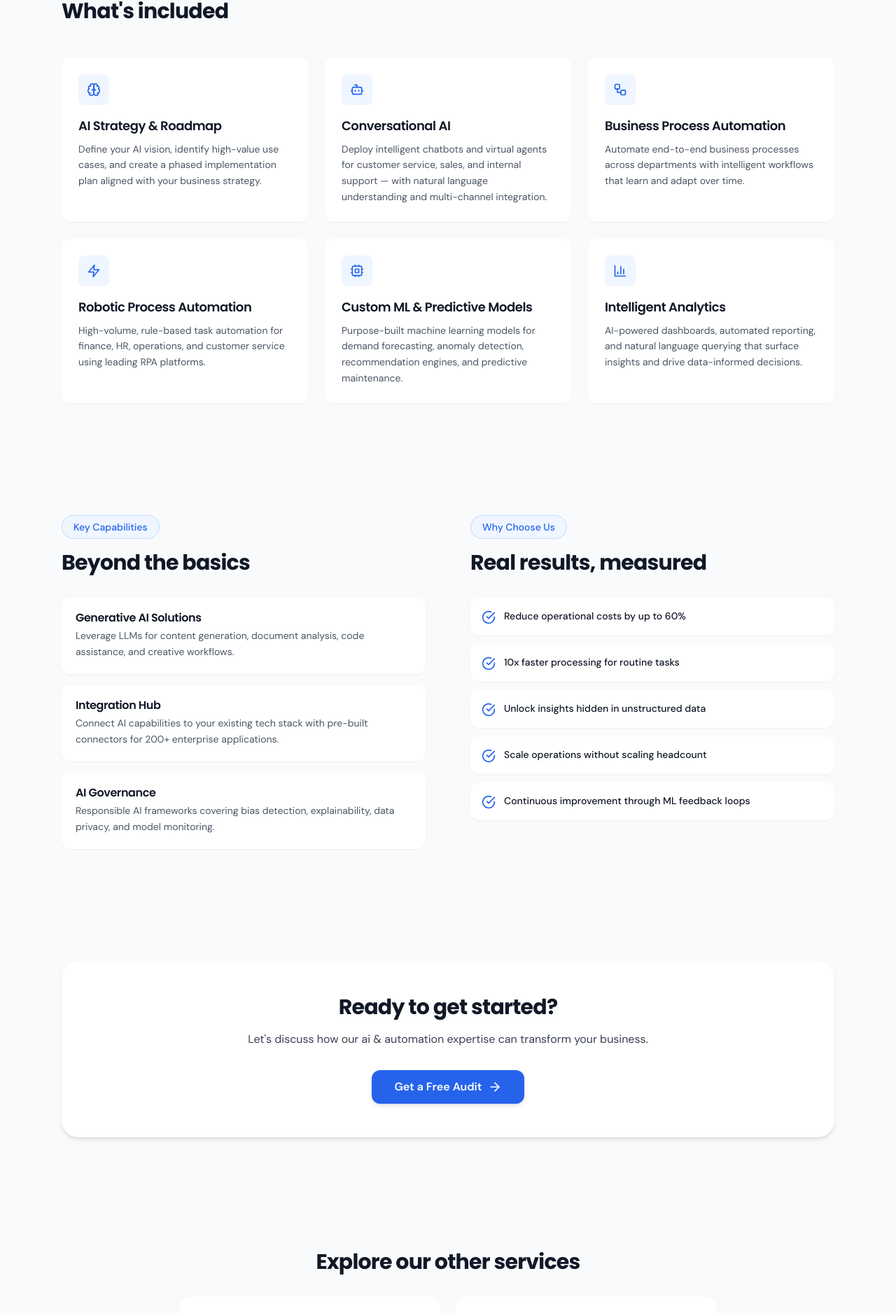
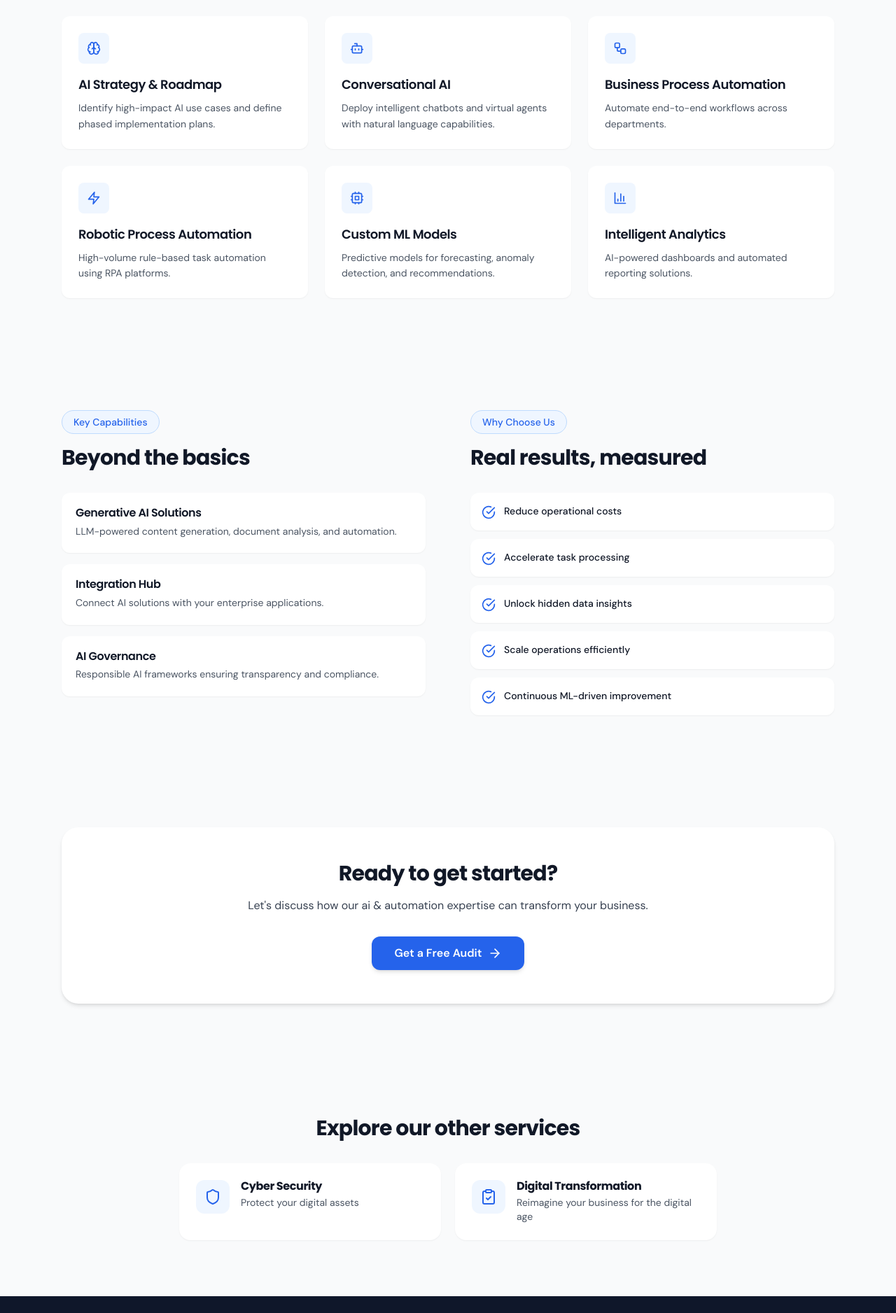
Before and after one commit to anonyto/evoflow, a React (Vite) app: page /services/ai-automation in a window 1280 px wide. Shown: the part 692-2568 px from the top of the page at 70% size. Built offline with nearby package versions, Linux system fonts and the light colour scheme; a web font is replaced by a local one.

Commit message:
remove audit and add dg transf

```diff
--- a/src/App.tsx
+++ b/src/App.tsx
@@ -5,6 +5,12 @@ import Layout from "./Layout/Layout";
 import Home from "./pages/Home";
 import NotFound from "./pages/NotFound";
 import ServiceDetail from "./pages/ServiceDetail";
+import { useLocation } from "react-router-dom";
+
+function ServiceDetailWrapper() {
+  const location = useLocation();
+  return <ServiceDetail key={location.pathname} />;
+}
 
 export default function App() {
   return (
@@ -14,7 +20,11 @@ export default function App() {
           <Routes>
             <Route path="/" element={<Layout />}>
               <Route index element={<Home />} />
-              <Route path="services/:slug" element={<ServiceDetail />} />
+              <Route
+  path="services/:slug"
+  element={<ServiceDetailWrapper />}
+/>
+
               <Route path="*" element={<NotFound />} />
             </Route>
           </Routes>
--- a/src/data/services.ts
+++ b/src/data/services.ts
@@ -53,22 +53,22 @@ export const getServices = (language: "en" | "fr" = "en"): ServiceCategory[] =>
       benefits: sd.cyber.benefits,
     },
     {
-      id: "audit",
-      slug: "audit-consulting",
-      title: sd.audit.title,
-      subtitle: sd.audit.subtitle,
-      tagline: sd.audit.tagline,
-      description: sd.audit.description,
-      longDescription: sd.audit.longDescription,
+      id: "digital",
+      slug: "digital-transformation",
+      title: sd.digital.title,
+      subtitle: sd.digital.subtitle,
+      tagline: sd.digital.tagline,
+      description: sd.digital.description,
+      longDescription: sd.digital.longDescription,
       icon: ClipboardCheck,
 
-      subServices: sd.audit.subServices.map((sub, idx) => ({
+      subServices: sd.digital.subServices.map((sub, idx) => ({
         icon: [TrendingUp, FileText, Scale, Users, Target, BarChart3][idx] || ClipboardCheck,
         title: sub.title,
         description: sub.description,
       })),
-      features: sd.audit.features,
-      benefits: sd.audit.benefits,
+      features: sd.digital.features,
+      benefits: sd.digital.benefits,
     },
     {
       id: "ai",
--- a/src/i18n/translations.ts
+++ b/src/i18n/translations.ts
@@ -13,8 +13,8 @@ export const translations = {
     hero: {
       badge: "Agence IA & Automatisation",
       title: "Transformez votre entreprise",
-      titleHighlight: "avec l'IA",
-      subtitle: "Nous concevons des solutions d'intelligence artificielle sur-mesure pour automatiser vos processus, optimiser vos workflows et propulser votre croissance.",
+      titleHighlight: "avec EvoFlow",
+      subtitle: "Nous fournissons des solutions expertes en cybersécurité, transformation digitale et automatisation IA pour accélérer votre transformation digitale.",
       cta: "Audit Gratuit",
       ctaSecondary: "Voir nos solutions",
       stats: {
@@ -337,33 +337,36 @@ export const translations = {
           "Feuille de route de sécurité personnalisée pour votre industrie",
         ],
       },
-      audit: {
-        title: "Audit et consultation",
-        subtitle: "Perspectives stratégiques pour la croissance",
-        tagline: "Stratégie basée sur les données pour une transformation durable",
-        description: "Services de conseil expert pour optimiser les opérations, assurer la conformité et stimuler la croissance stratégique.",
-        longDescription: "La transformation numérique nécessite bien plus que la technologie — elle exige une vision stratégique, l'excellence opérationnelle et une expertise approfondie du domaine. Notre pratique de conseil combine des cadres analytiques rigoureux avec une expérience pratique du secteur pour aider les organisations à identifier les opportunités, atténuer les risques et exécuter les transformations qui livrent des résultats mesurables. De l'audit informatique à la stratégie numérique complète, nous partenons avec vous à chaque étape.",
+      digital: {
+      title: "Transformation Digitale",
+      subtitle: "Réinventez votre entreprise pour l’ère numérique",
+      tagline: "Stratégie, technologie et innovation alignées pour la croissance",
+      description:
+        "Services complets de transformation digitale pour moderniser les opérations, améliorer l’expérience client et stimuler l’innovation durable.",
+      longDescription:
+        "La transformation digitale ne consiste pas seulement à adopter de nouvelles technologies — il s'agit de repenser fondamentalement la manière dont votre organisation crée de la valeur. Nous aidons les entreprises à moderniser leurs systèmes legacy, repenser leurs processus, adopter le cloud et développer une culture orientée données afin d’accélérer l’innovation et la performance.",
       subServices: [
-          { title: "Stratégie numérique", description: "Alignez les investissements technologiques avec les objectifs commerciaux. Nous créons des feuilles de route exploitables qui équilibrent l'innovation avec l'exécution pratique." },
-          { title: "Audit et évaluation informatique", description: "Évaluation approfondie des systèmes informatiques, des processus et des contrôles pour identifier les risques, les inefficacités et les opportunités d'optimisation." },
-          { title: "Conformité réglementaire", description: "Naviguez avec confiance les cadres réglementaires complexes. Nous vous aidons à construire des programmes de conformité durables qui évoluent avec votre entreprise." },
-          { title: "Gestion du changement", description: "Programmes de transformation centrés sur les personnes qui assurent l'adoption, minimisent la résistance et maximisent le ROI de vos investissements technologiques." },
-          { title: "Optimisation des processus", description: "Identifiez les goulots d'étranglement, éliminez les gaspillages et repensez les flux de travail pour une efficacité maximale en utilisant les méthodologies Lean, Six Sigma et design thinking." },
-          { title: "Stratégie données et analytique", description: "Construisez une culture orientée données avec des architectures analytiques modernes, des cadres de gouvernance et des capacités BI en libre-service." },
+        { title: "Stratégie & feuille de route digitale", description: "Définition d’une vision claire et d’un plan de transformation aligné sur vos objectifs business." },
+        { title: "Transformation Cloud", description: "Migration et modernisation des applications et infrastructures vers le cloud." },
+        { title: "Modernisation des systèmes legacy", description: "Remplacement des systèmes obsolètes par des architectures évolutives." },
+        { title: "Transformation de l’expérience client (CX)", description: "Conception de parcours digitaux fluides et personnalisés." },
+        { title: "Architecture d’entreprise", description: "Conception d’écosystèmes technologiques intégrés et scalables." },
+        { title: "Transformation orientée données", description: "Exploitation de la data et de l’analytique pour des décisions intelligentes." },
       ],
       features: [
-          { title: "Ateliers exécutifs", description: "Séances de stratégie facilitées pour aligner les équipes de direction sur les priorités numériques et les feuilles de route de transformation." },
-          { title: "Évaluations de maturité", description: "Comparez vos capacités numériques par rapport aux normes industrielles et aux organisations de classe mondiale." },
-          { title: "Sélection de fournisseurs", description: "Évaluation de fournisseurs indépendante et impartiale pour vous aider à choisir les bons partenaires technologiques." },
+        { title: "Ateliers d’innovation", description: "Sessions collaboratives pour définir les priorités de transformation." },
+        { title: "Activation technologique", description: "Implémentation des plateformes digitales modernes." },
+        { title: "Gestion du changement", description: "Accompagnement à l’adoption et à la transition organisationnelle." },
       ],
       benefits: [
-          "Amélioration moyenne de 40% de l'efficacité opérationnelle",
-          "Feuilles de route de transformation claires et priorisées",
-          "Recommandations indépendantes et agnostiques des fournisseurs",
-          "Suivi du ROI mesurable pour chaque initiative",
-          "Rapports et présentations prêts pour les cadres",
+        "Efficacité opérationnelle accrue",
+        "Expérience client améliorée",
+        "Agilité business renforcée",
+        "Infrastructure digitale évolutive",
+        "Avantage concurrentiel durable",
       ],
       },
+
       ai: {
         title: "IA et automatisation",
         subtitle: "Automatisation de processus intelligents",
@@ -432,8 +435,8 @@ export const translations = {
     hero: {
       badge: "AI & Automation Agency",
       title: "Transform your business",
-      titleHighlight: "with AI",
-      subtitle: "We design custom AI solutions to automate your processes, optimize your workflows, and accelerate your growth.",
+      titleHighlight: "with EvoFlow",
+      subtitle: "We deliver expert solutions in cybersecurity, digital transformation and AI-powered automation to accelerate your digital transformation.",
       cta: "Free Audit",
       ctaSecondary: "See Our Solutions",
       stats: {
@@ -733,81 +736,89 @@ export const translations = {
     title: "Cyber Security",
     subtitle: "Protect your digital assets",
     tagline: "Defense-in-depth security for the modern enterprise",
-        description: "Comprehensive security solutions to defend your infrastructure, data, and users against evolving threats.",
-        longDescription: "In today's threat landscape, a reactive approach to security is no longer enough. Our cybersecurity practice delivers proactive, layered defenses that protect your organization from advanced persistent threats, ransomware, social engineering, and zero-day vulnerabilities. We combine cutting-edge technology with deep expertise to build security postures that are resilient, compliant, and business-aligned.",
+    description:
+      "Comprehensive security solutions to defend your infrastructure, data, and users against evolving threats.",
+    longDescription:
+      "In today's threat landscape, a reactive approach to security is no longer enough. Our cybersecurity practice delivers proactive, layered defenses that protect your organization from advanced persistent threats, ransomware, social engineering, and zero-day vulnerabilities. We combine cutting-edge technology with deep expertise to build security postures that are resilient, compliant, and business-aligned.",
     subServices: [
-          { title: "Penetration Testing", description: "Simulate real-world attacks to identify vulnerabilities before malicious actors exploit them. Our red team exercises cover web apps, APIs, mobile, and infrastructure." },
-          { title: "Security Monitoring (SOC)", description: "24/7 Security Operations Center with SIEM integration, real-time alerting, and expert analysts providing continuous threat detection and incident response." },
-          { title: "Vulnerability Management", description: "Continuous scanning, prioritization, and remediation tracking across your entire digital footprint — from cloud workloads to on-premise systems." },
-          { title: "Incident Response & Forensics", description: "Rapid containment, root cause analysis, and recovery planning when breaches occur. We help you minimize damage and restore operations quickly." },
-          { title: "Cloud & Infrastructure Security", description: "Harden your AWS, Azure, or GCP environments with best-practice configurations, network segmentation, and zero-trust architecture." },
-          { title: "Compliance & Governance", description: "Navigate ISO 27001, SOC 2, GDPR, HIPAA, and PCI-DSS requirements with expert guidance, gap assessments, and audit preparation." },
+      { title: "Penetration Testing", description: "Simulate real-world attacks to identify vulnerabilities before malicious actors exploit them." },
+      { title: "Security Monitoring (SOC)", description: "24/7 Security Operations Center with SIEM integration and real-time threat detection." },
+      { title: "Vulnerability Management", description: "Continuous scanning, prioritization, and remediation tracking across your systems." },
+      { title: "Incident Response & Forensics", description: "Rapid containment, investigation, and recovery support during security incidents." },
+      { title: "Cloud & Infrastructure Security", description: "Secure AWS, Azure, and GCP environments with zero-trust architecture." },
+      { title: "Compliance & Governance", description: "Support for ISO 27001, SOC 2, GDPR, HIPAA, and PCI-DSS compliance." },
     ],
     features: [
-          { title: "Threat Intelligence", description: "Stay ahead with curated intelligence feeds and dark web monitoring tailored to your industry." },
-          { title: "Zero Trust Architecture", description: "Implement identity-centric security models that verify every access request regardless of network location." },
-          { title: "Security Awareness Training", description: "Empower employees with phishing simulations and interactive security training programs." },
+      { title: "Threat Intelligence", description: "Industry-specific intelligence feeds and proactive monitoring." },
+      { title: "Zero Trust Architecture", description: "Identity-first security approach for modern infrastructures." },
+      { title: "Security Awareness Training", description: "Interactive phishing simulations and employee training programs." },
     ],
     benefits: [
-          "Reduce risk of data breaches by up to 85%",
-          "Achieve compliance certifications 3x faster",
-          "24/7 expert monitoring and rapid response",
-          "Proactive threat hunting and intelligence",
-          "Custom security roadmap for your industry",
+      "Reduce risk of data breaches",
+      "Achieve compliance faster",
+      "24/7 expert monitoring",
+      "Proactive threat hunting",
+      "Customized security roadmap",
     ],
   },
-      audit: {
-        title: "Audit & Consulting",
-        subtitle: "Strategic insights for growth",
-        tagline: "Data-driven strategy for sustainable transformation",
-        description: "Expert advisory services to optimize operations, ensure compliance, and drive strategic growth.",
-        longDescription: "Navigating digital transformation requires more than technology — it demands strategic vision, operational excellence, and deep domain expertise. Our consulting practice combines rigorous analytical frameworks with hands-on industry experience to help organizations identify opportunities, mitigate risks, and execute transformations that deliver measurable results. From IT audits to full-scale digital strategy, we partner with you at every step.",
+
+  digital: {
+    title: "Digital Transformation",
+    subtitle: "Reimagine your business for the digital age",
+    tagline: "Strategy, technology, and innovation aligned for growth",
+    description:
+      "End-to-end digital transformation services that modernize operations, enhance customer experiences, and drive sustainable innovation.",
+    longDescription:
+      "Digital transformation is more than adopting new technologies — it is about fundamentally rethinking how your organization delivers value. We help businesses modernize legacy systems, redesign processes, embrace cloud-native architectures, and build data-driven cultures. From strategy to execution, we partner with you to accelerate innovation, improve agility, and create measurable business impact.",
     subServices: [
-          { title: "Digital Strategy", description: "Align technology investments with business objectives. We create actionable roadmaps that balance innovation with practical execution." },
-          { title: "IT Audit & Assessment", description: "Thorough evaluation of IT systems, processes, and controls to identify risks, inefficiencies, and optimization opportunities." },
-          { title: "Regulatory Compliance", description: "Navigate complex regulatory frameworks with confidence. We help you build sustainable compliance programs that scale with your business." },
-          { title: "Change Management", description: "People-centric transformation programs that ensure adoption, minimize resistance, and maximize the ROI of your technology investments." },
-          { title: "Process Optimization", description: "Identify bottlenecks, eliminate waste, and redesign workflows for maximum efficiency using Lean, Six Sigma, and design thinking methodologies." },
-          { title: "Data & Analytics Strategy", description: "Build a data-driven culture with modern analytics architectures, governance frameworks, and self-service BI capabilities." },
+      { title: "Digital Strategy & Roadmap", description: "Define a clear transformation vision aligned with your business objectives and competitive landscape." },
+      { title: "Cloud Transformation", description: "Migrate, modernize, and optimize applications and infrastructure in cloud environments." },
+      { title: "Legacy System Modernization", description: "Upgrade outdated systems with scalable, future-ready architectures." },
+      { title: "Customer Experience (CX) Transformation", description: "Redesign digital journeys to deliver seamless and personalized user experiences." },
+      { title: "Enterprise Architecture", description: "Design scalable and integrated technology ecosystems that support long-term growth." },
+      { title: "Data-Driven Transformation", description: "Leverage analytics, BI, and governance frameworks to enable smarter decision-making." },
     ],
     features: [
-          { title: "Executive Workshops", description: "Facilitated strategy sessions to align leadership teams on digital priorities and transformation roadmaps." },
-          { title: "Maturity Assessments", description: "Benchmark your digital capabilities against industry standards and best-in-class organizations." },
-          { title: "Vendor Selection", description: "Independent, unbiased vendor evaluation to help you choose the right technology partners." },
+      { title: "Innovation Workshops", description: "Collaborative sessions to identify opportunities and define transformation priorities." },
+      { title: "Technology Enablement", description: "Selection and implementation of modern digital platforms and tools." },
+      { title: "Change & Adoption Programs", description: "Ensure smooth organizational transition and user adoption." },
     ],
     benefits: [
-          "Average 40% improvement in operational efficiency",
-          "Clear, prioritized transformation roadmaps",
-          "Independent, vendor-agnostic recommendations",
-          "Measurable ROI tracking for every initiative",
-          "Executive-ready reports and presentations",
+      "Increased operational efficiency",
+      "Improved customer engagement",
+      "Greater business agility",
+      "Scalable digital infrastructure",
+      "Long-term competitive advantage",
     ],
   },
+
   ai: {
     title: "AI & Automation",
     subtitle: "Intelligent process automation",
     tagline: "Unlock exponential efficiency with intelligent systems",
-        description: "Harness AI and automation to streamline workflows, reduce costs, and unlock new capabilities.",
-        longDescription: "Artificial intelligence isn't a future promise — it's today's competitive advantage. Our AI & Automation practice helps organizations move beyond pilot projects to enterprise-scale intelligent automation. We combine deep machine learning expertise with practical business acumen to deliver solutions that automate routine tasks, augment human decision-making, and create entirely new value streams. From chatbots to predictive analytics, we turn AI potential into operational reality.",
+    description:
+      "Harness AI and automation to streamline workflows, reduce costs, and unlock new capabilities.",
+    longDescription:
+      "Artificial intelligence isn't a future promise — it's today's competitive advantage. Our AI & Automation practice helps organizations move beyond pilot projects to enterprise-scale intelligent automation. We deliver solutions that automate routine tasks, augment decision-making, and create new value streams.",
     subServices: [
-          { title: "AI Strategy & Roadmap", description: "Define your AI vision, identify high-value use cases, and create a phased implementation plan aligned with your business strategy." },
-          { title: "Conversational AI", description: "Deploy intelligent chatbots and virtual agents for customer service, sales, and internal support — with natural language understanding and multi-channel integration." },
-          { title: "Business Process Automation", description: "Automate end-to-end business processes across departments with intelligent workflows that learn and adapt over time." },
-          { title: "Robotic Process Automation", description: "High-volume, rule-based task automation for finance, HR, operations, and customer service using leading RPA platforms." },
-          { title: "Custom ML & Predictive Models", description: "Purpose-built machine learning models for demand forecasting, anomaly detection, recommendation engines, and predictive maintenance." },
-          { title: "Intelligent Analytics", description: "AI-powered dashboards, automated reporting, and natural language querying that surface insights and drive data-informed decisions." },
+      { title: "AI Strategy & Roadmap", description: "Identify high-impact AI use cases and define phased implementation plans." },
+      { title: "Conversational AI", description: "Deploy intelligent chatbots and virtual agents with natural language capabilities." },
+      { title: "Business Process Automation", description: "Automate end-to-end workflows across departments." },
+      { title: "Robotic Process Automation", description: "High-volume rule-based task automation using RPA platforms." },
+      { title: "Custom ML Models", description: "Predictive models for forecasting, anomaly detection, and recommendations." },
+      { title: "Intelligent Analytics", description: "AI-powered dashboards and automated reporting solutions." },
     ],
     features: [
-          { title: "Generative AI Solutions", description: "Leverage LLMs for content generation, document analysis, code assistance, and creative workflows." },
-          { title: "Integration Hub", description: "Connect AI capabilities to your existing tech stack with pre-built connectors for 200+ enterprise applications." },
-          { title: "AI Governance", description: "Responsible AI frameworks covering bias detection, explainability, data privacy, and model monitoring." },
+      { title: "Generative AI Solutions", description: "LLM-powered content generation, document analysis, and automation." },
+      { title: "Integration Hub", description: "Connect AI solutions with your enterprise applications." },
+      { title: "AI Governance", description: "Responsible AI frameworks ensuring transparency and compliance." },
     ],
     benefits: [
-          "Reduce operational costs by up to 60%",
-          "10x faster processing for routine tasks",
-          "Unlock insights hidden in unstructured data",
-          "Scale operations without scaling headcount",
-          "Continuous improvement through ML feedback loops",
+      "Reduce operational costs",
+      "Accelerate task processing",
+      "Unlock hidden data insights",
+      "Scale operations efficiently",
+      "Continuous ML-driven improvement",
     ],
   },
 },
```
Also changed, not shown: src/pages/ServiceDetail.tsx (+17 -10 lines). Lines whose indentation alone changed are shown as unchanged.
